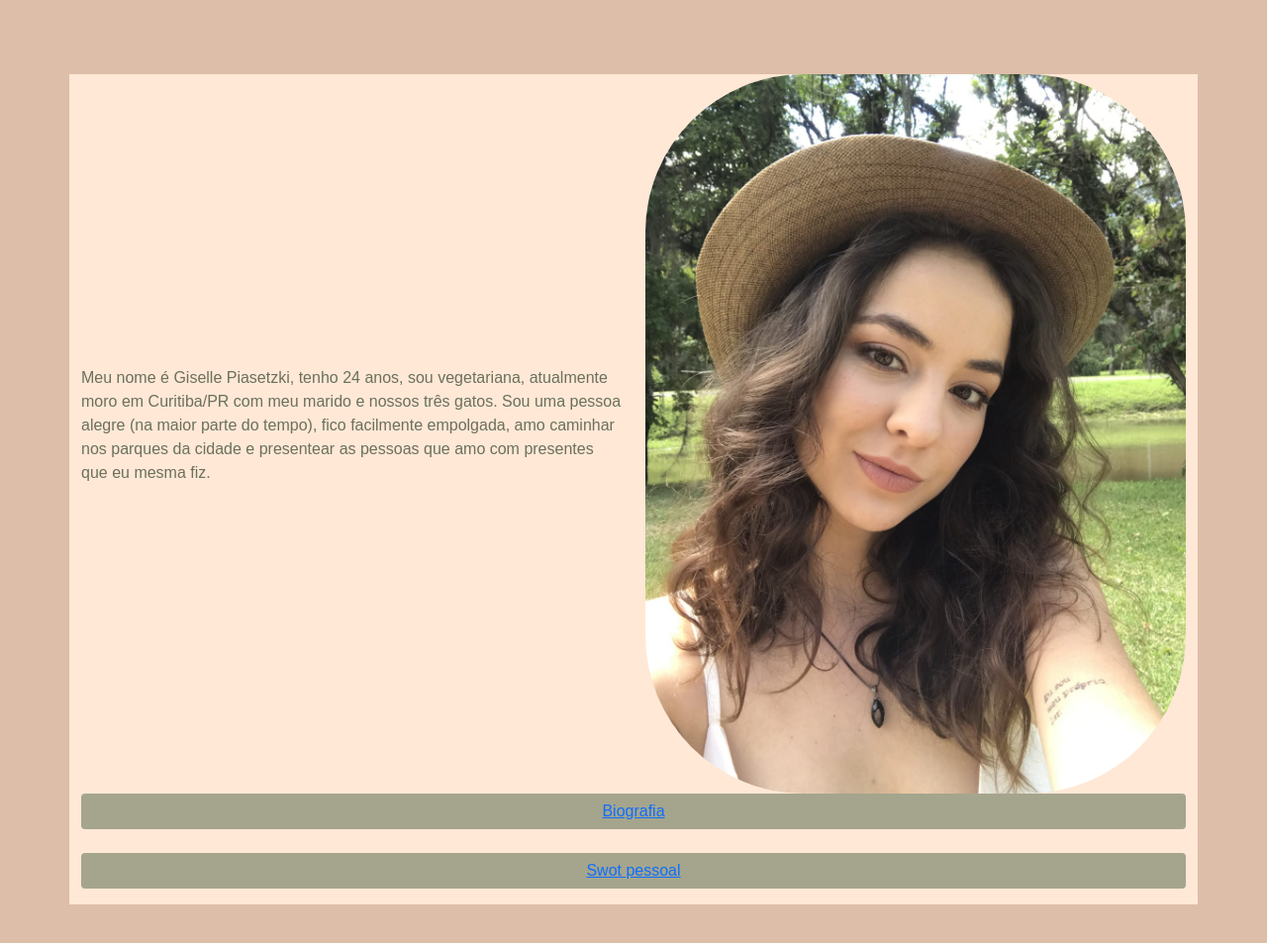
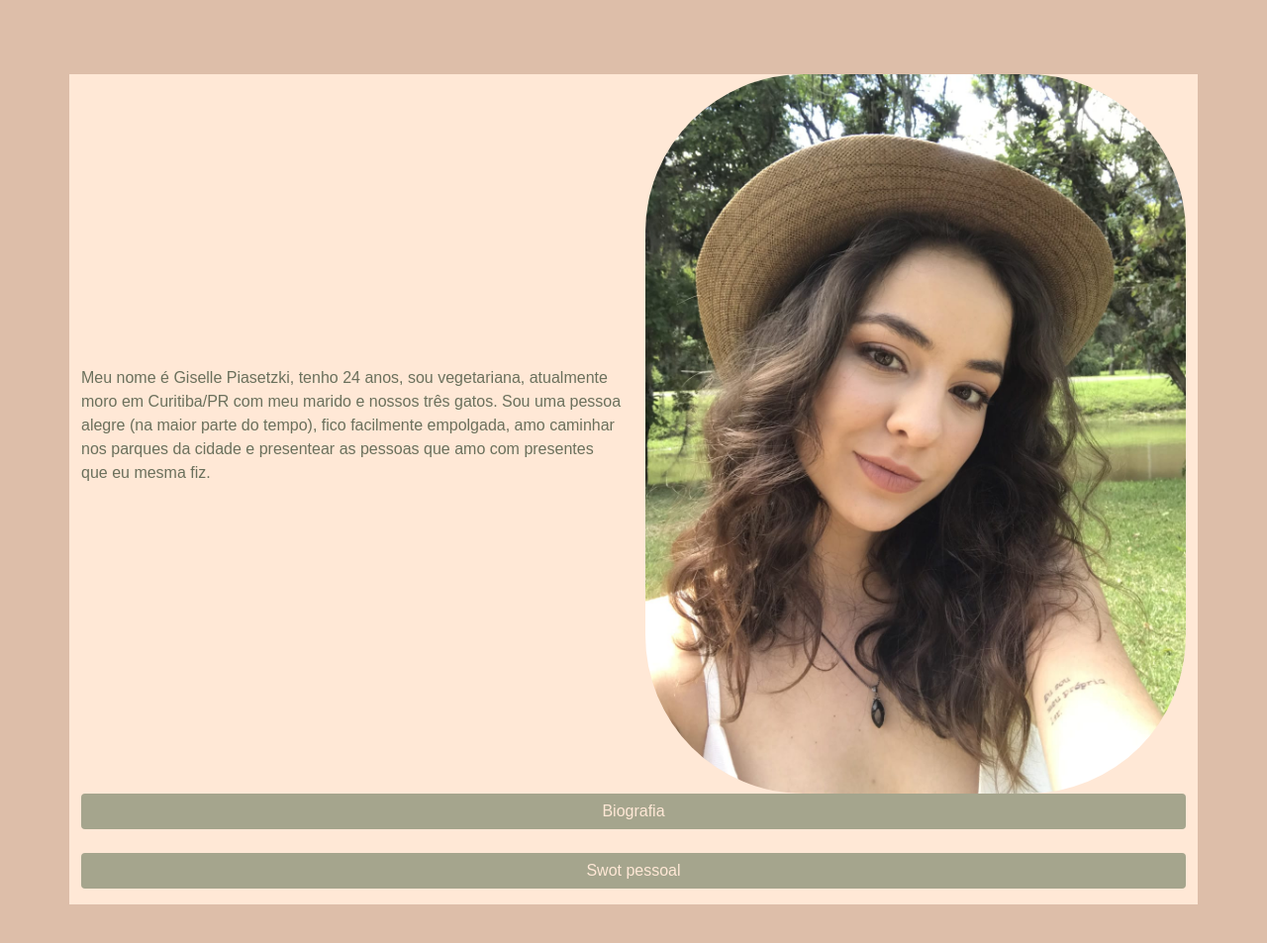
Before and after one commit to GisellePiasetzki/ElasEmTech, a plain HTML site: page index.html in a window 1280 px wide. Shown: the part 61-1014 px from the top of the page at 99% size. Drawn offline with nearby package versions, Linux system fonts and the light colour scheme.

Commit message:
arrumando botões

```diff
--- a/CSS/style.css
+++ b/CSS/style.css
@@ -10,10 +10,18 @@
 }
 .btn-primary {
     background-color: #A5A58D;
-    color: #FFE8D6;
     border: none;
     margin-bottom: 1rem;
 }
+
+a {
+    text-decoration: none;
+    color: #FFE8D6;
+}
+a:hover{
+    color: #FFE8D6;
+}
+
 body{
     background-color: #DDBEA9;
     font-family: sans-serif;
```
